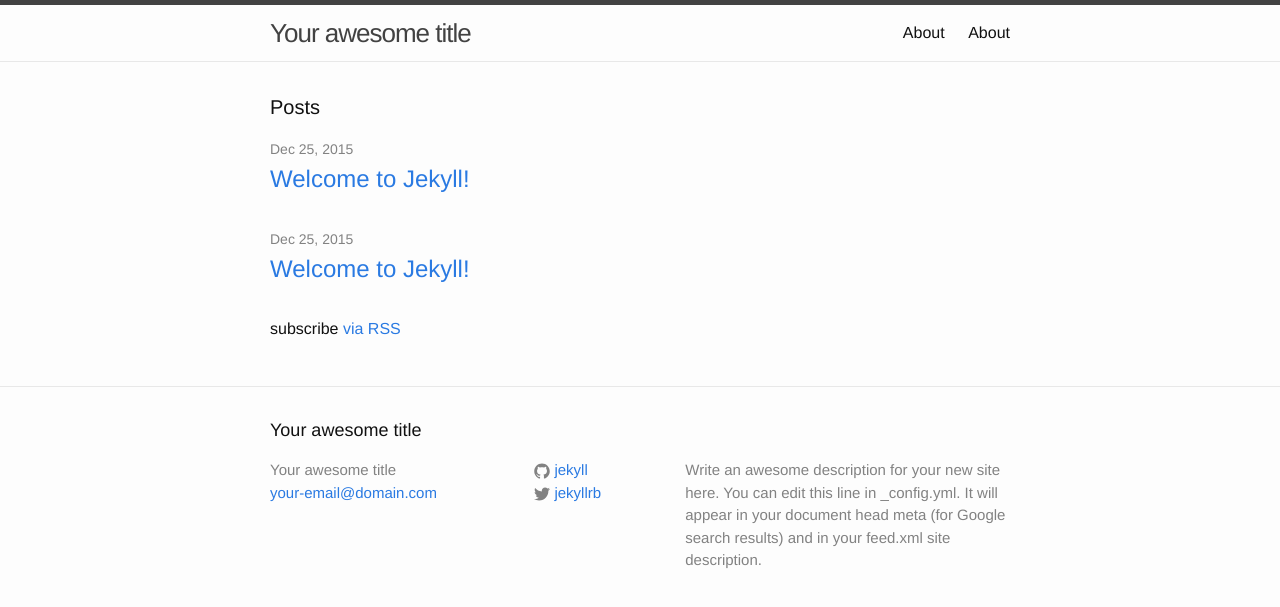
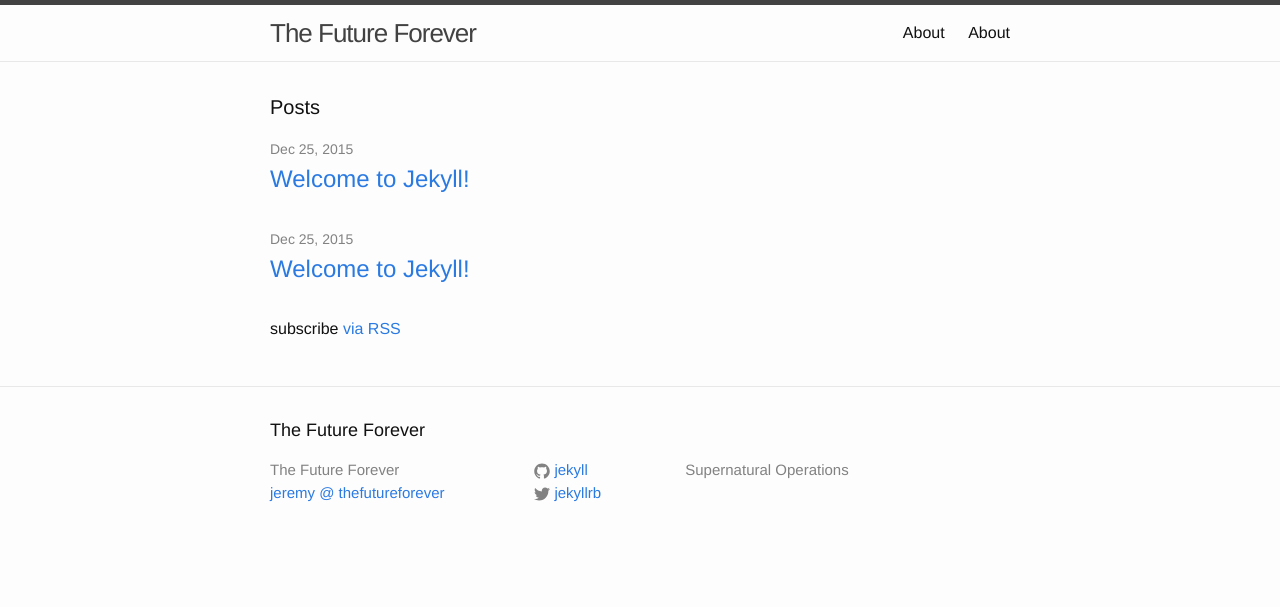
Before and after one commit to j373my/j373my.github.io, a Jekyll site: the page built from index.html, in a window 1280 px wide. Shown: the top 607 px of the page. Built offline with Jekyll 4.4.1, drawn with Linux system fonts in a browser that asks for light colours.

Commit message:
Update _config.yml

```diff
--- a/_config.yml
+++ b/_config.yml
@@ -6,14 +6,12 @@
 # 'jekyll serve'. If you change this file, please restart the server process.
 
 # Site settings
-title: Your awesome title
-email: your-email@domain.com
+title: The Future Forever
+email: jeremy @ thefutureforever
 description: > # this means to ignore newlines until "baseurl:"
-  Write an awesome description for your new site here. You can edit this
-  line in _config.yml. It will appear in your document head meta (for
-  Google search results) and in your feed.xml site description.
+  Supernatural Operations
 baseurl: "" # the subpath of your site, e.g. /blog
-url: "http://yourdomain.com" # the base hostname & protocol for your site
+url: "http://thefutureforever.com" # the base hostname & protocol for your site
 twitter_username: jekyllrb
 github_username:  jekyll
 
```
